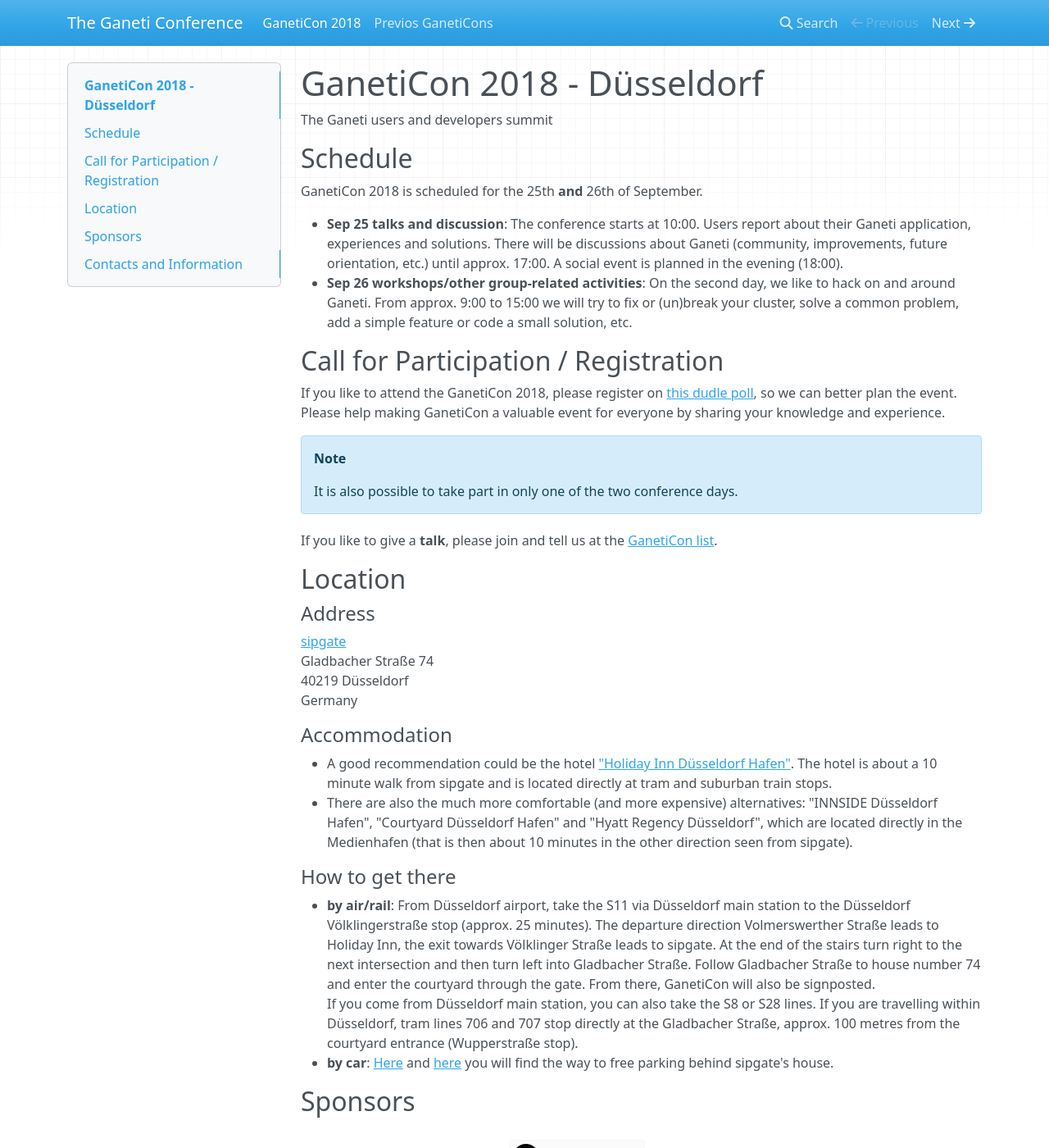
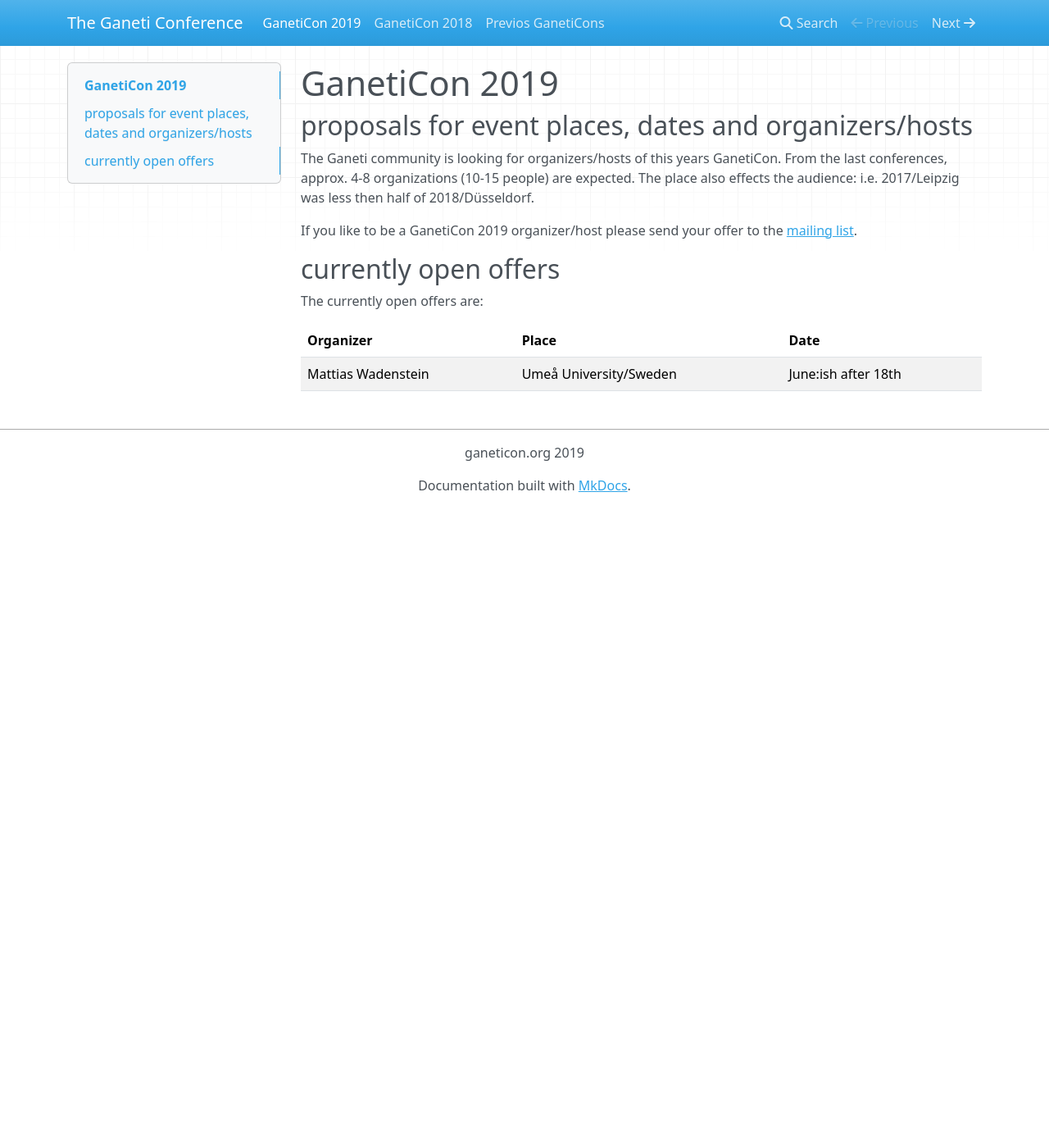
Before and after one commit to ganeticon/ganeticon.github.io, an MkDocs documentation site: the page built from docs/index.md, in a window 1280 px wide and 1400 px high. Shown: the whole window at 82% size. Built offline with MkDocs 1.6.1, drawn with Linux system fonts in a browser that asks for light colours; nearby versions of some CDN libraries; old or Windows-style settings are respelled for this version of MkDocs; some of the changed text lies outside the part shown.

Commit message:
move 2018 to old, add 2019 call

```diff
--- a/docs/index.md
+++ b/docs/index.md
@@ -4,52 +4,16 @@
 [comment]: <> (what a mess)
 [comment]: <> (change THIS to create a pseudo commit to trigger a new build)
 
-# GanetiCon 2018 - Düsseldorf
-The Ganeti users and developers summit
+# GanetiCon 2019
 
-## Schedule
-GanetiCon 2018 is scheduled for the 25th **and** 26th of September.
+## proposals for event places, dates and organizers/hosts
+The Ganeti community is looking for organizers/hosts of this years GanetiCon. From the last conferences, approx. 4-8 organizations (10-15 people) are expected. The place also effects the audience: i.e. 2017/Leipzig was less then half of 2018/Düsseldorf.
 
-* **Sep 25 talks and discussion**: The conference starts at 10:00. Users report about their Ganeti application, experiences and solutions. There will be discussions about Ganeti (community, improvements, future orientation, etc.) until approx. 17:00. A social event is planned in the evening (18:00).
-* **Sep 26 workshops/other group-related activities**: On the second day, we like to hack on and around Ganeti. From approx. 9:00 to 15:00 we will try to fix or (un)break your cluster, solve a common problem, add a simple feature or code a small solution, etc.
+If you like to be a GanetiCon 2019 organizer/host please send your offer to the [mailing list](https://groups.google.com/forum/\#!forum/ganeti).
 
-## Call for Participation / Registration
-If you like to attend the GanetiCon 2018, please register on [this dudle poll](https://dudle.inf.tu-dresden.de/ganeticon/), so we can better plan the event. Please help making GanetiCon a valuable event for everyone by sharing your knowledge and experience.
-[comment]: <> (https://terminplaner.dfn.de/foodle.php, https://dudle.inf.tu-dresden.de, doodle oder google forms???)
+## currently open offers
+The currently open offers are:
 
-!!! note
-    It is also possible to take part in only one of the two conference days.
-
-If you like to give a **talk**, please join and tell us at the [GanetiCon list](https://groups.google.com/forum/#!forum/ganeticon).
-
-## Location
-
-#### Address
-[sipgate](https://www.sipgate.de/)
-Gladbacher Straße 74
-40219 Düsseldorf
-Germany
-
-#### Accommodation
-* A good recommendation could be the hotel ["Holiday Inn Düsseldorf Hafen"](https://www.ihg.com/holidayinn/hotels/de/de/dusseldorf/dushv/hoteldetail). The hotel is about a 10 minute walk from sipgate and is located directly at tram and suburban train stops.
-* There are also the much more comfortable (and more expensive) alternatives: "INNSIDE Düsseldorf Hafen", "Courtyard Düsseldorf Hafen" and "Hyatt Regency
-Düsseldorf", which are located directly in the Medienhafen (that is then about 10 minutes in the other direction seen from sipgate).
-
-#### How to get there
-* **by air/rail**: From Düsseldorf airport, take the S11 via Düsseldorf main station to the Düsseldorf Völklingerstraße stop (approx. 25 minutes). The departure direction
-Volmerswerther Straße leads to Holiday Inn, the exit towards Völklinger Straße leads to sipgate. At the end of the stairs turn right to the next intersection and then turn left into Gladbacher Straße. Follow Gladbacher Straße to house number 74 and enter the courtyard through the gate. From there, GanetiCon will also be signposted.
-If you come from Düsseldorf main station, you can also take the S8 or S28 lines. If you are travelling within Düsseldorf, tram lines 706 and 707 stop directly at the
-Gladbacher Straße, approx. 100 metres from the courtyard entrance (Wupperstraße stop).
-* **by car**: [Here](https://www.sipgate.de/kontakt#anfahrt) and [here](https://maps.google.com/?q=51.21146543549667,6.754880409717543) you will find the way to free parking behind sipgate's house.
-
-## Sponsors
-GanetiCon 2018 will be hosted by [![sipgate](img/sipgate_wort-bild-marke_RGB_schwarz_klein.png "sipgate")](https://www.sipgate.de/)
-
-## Contacts and Information
-* [mail](https://groups.google.com/forum/\#!forum/ganeti)
-* [dev-mail](https://groups.google.com/forum/\#!forum/ganeti-devel)
-* IRC `#ganeti` on [Freenode](https://freenode.net)
-* [homepage](http://www.ganeti.org)
-* [docs](http://docs.ganeti.org)
-* [wiki](https://ganeti.googlesource.com/wiki/+/master)
-* [code](https://github.com/ganeti/ganeti)
+Organizer|Place|Date
+:----------- |:-------------|:-----------
+Mattias Wadenstein|Umeå University/Sweden|June:ish after 18th
--- a/mkdocs.yml
+++ b/mkdocs.yml
@@ -1,6 +1,6 @@
 site_name: The Ganeti Conference
-site_description: 'GanetiCon 2018 - Düsseldorf'
-copyright: 'ganeticon.org 2018'
+site_description: 'GanetiCon 2019'
+copyright: 'ganeticon.org 2019'
 
 extra:
   logo: './assets/images/logo.png'
@@ -15,7 +15,8 @@ extra:
       link: 'https://plus.google.com/113015122293573254673'
 
 pages:
-    - 'GanetiCon 2018': 'index.md'
+    - 'GanetiCon 2019': 'index.md'
+    - 'GanetiCon 2018': '2018/index.md'
     - 'Previos GanetiCons': 'previos_cons.md'
 
 markdown_extensions:
```
Also changed, not shown: docs/2018/index.md (added, +55 -0 lines), docs/previos_cons.md (+3 -0 lines), docs/img/ganeticon18-interessenten.png (added), 1 other file.
